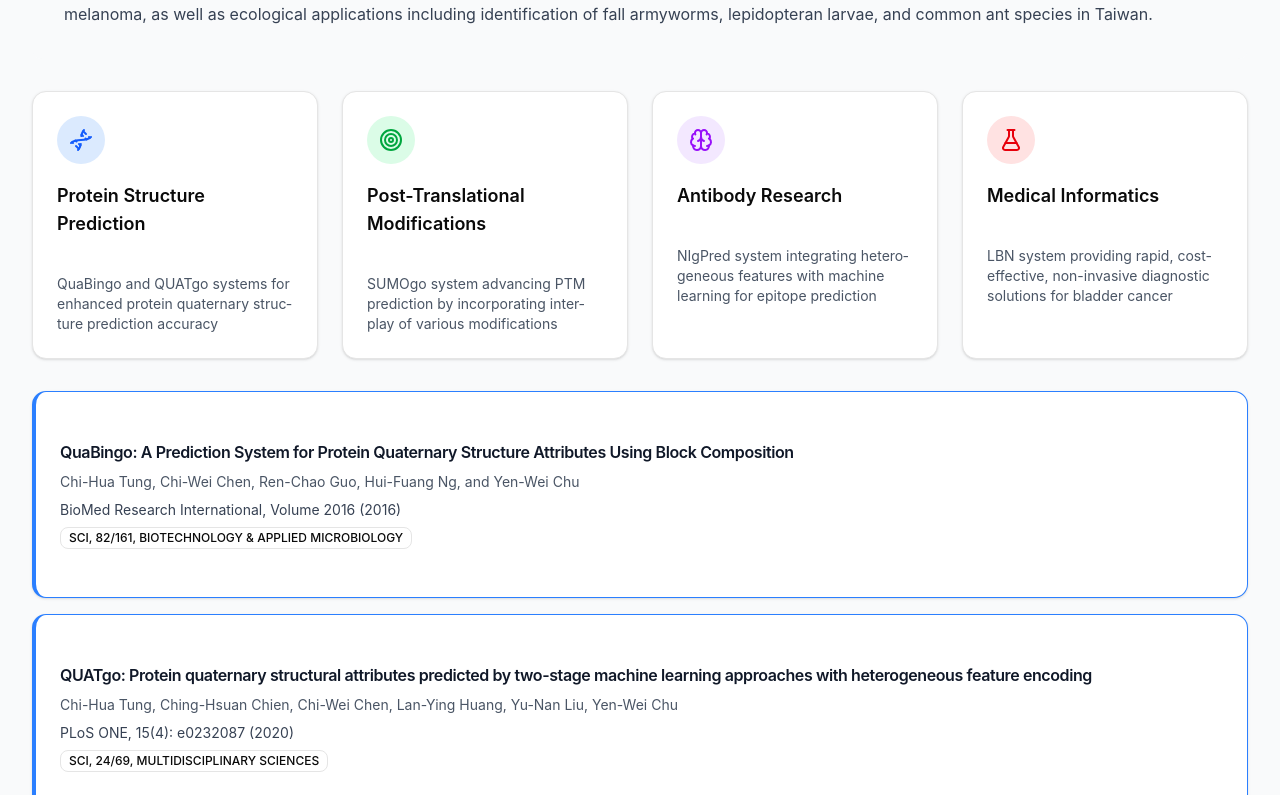
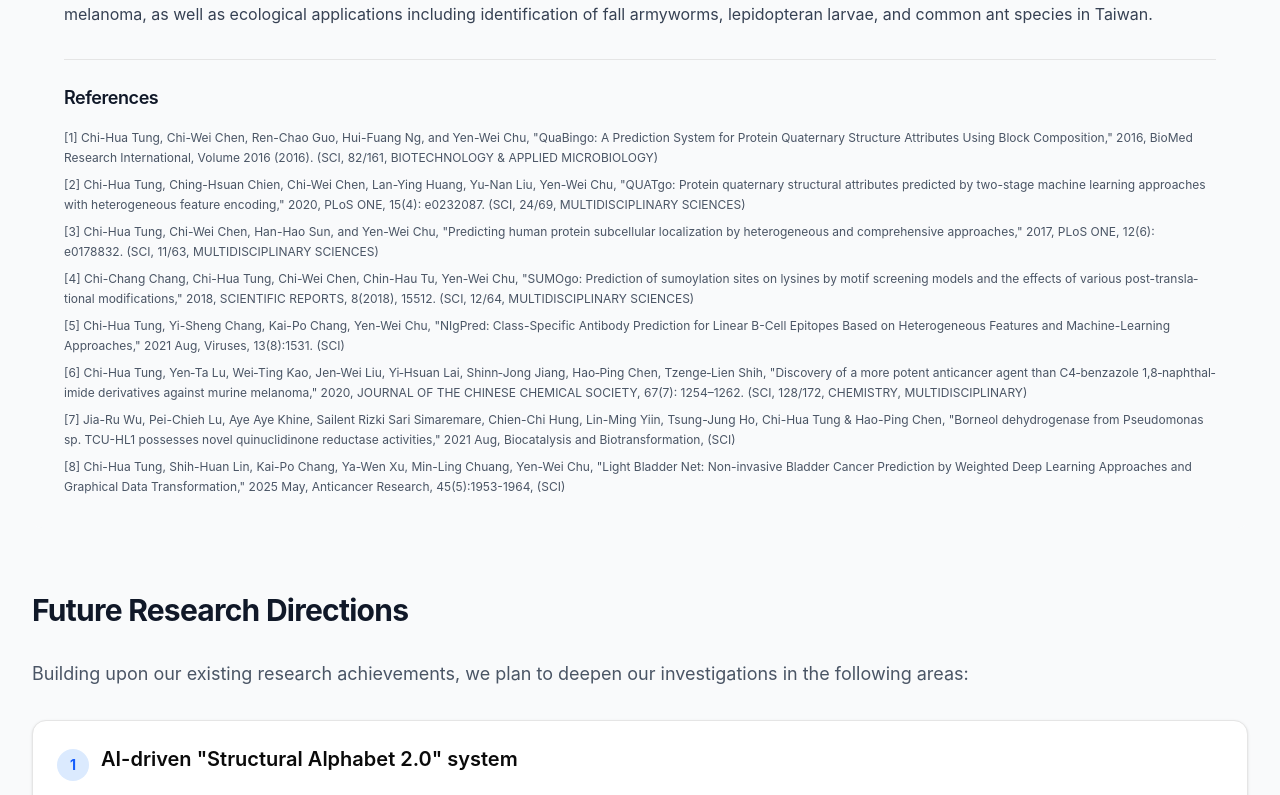
Before and after one commit to Chihuah/Chihuah.github.io, a React (Vite) app: page /research in a window 1280 px wide. Shown: the part 965-1760 px from the top of the page. Built offline with nearby package versions, Linux system fonts and the light colour scheme.

Commit message:
Update Research and Footer

```diff
--- a/src/components/layout/Footer.tsx
+++ b/src/components/layout/Footer.tsx
@@ -54,25 +54,25 @@ const Footer: React.FC = () => {
             <h3 className="text-lg font-semibold mb-4">Academic Resources</h3>
             <div className="space-y-2">
               <a
-                href="https://scholar.google.com"
+                href="https://scholar.google.com.tw/citations?user=cNT1e3wAAAAJ"
                 target="_blank"
                 rel="noopener noreferrer"
                 className="inline-flex items-center space-x-1 text-blue-400 hover:text-blue-300 transition-colors text-sm"
               >
                 <span>Google Scholar</span>
                 <ExternalLink className="w-3 h-3" />
-              </a>
+              </a><br/>
               <a
-                href="https://orcid.org"
+                href="https://orcid.org/0000-0002-7232-312X"
                 target="_blank"
                 rel="noopener noreferrer"
                 className="inline-flex items-center space-x-1 text-blue-400 hover:text-blue-300 transition-colors text-sm"
               >
                 <span>ORCID</span>
                 <ExternalLink className="w-3 h-3" />
-              </a>
+              </a><br/>
               <a
-                href="https://www.researchgate.net"
+                href="https://www.researchgate.net/profile/Chi-Hua-Tung"
                 target="_blank"
                 rel="noopener noreferrer"
                 className="inline-flex items-center space-x-1 text-blue-400 hover:text-blue-300 transition-colors text-sm"
--- a/src/pages/Research.tsx
+++ b/src/pages/Research.tsx
@@ -5,33 +5,6 @@ import { Badge } from '@/components/ui/badge'
 import { Button } from '@/components/ui/button'
 
 const Research: React.FC = () => {
-  const researchHighlights = [
-    {
-      icon: <Dna className="w-6 h-6" />,
-      title: "Protein Structure Prediction",
-      description: "QuaBingo and QUATgo systems for enhanced protein quaternary structure prediction accuracy",
-      color: "bg-blue-100 text-blue-600"
-    },
-    {
-      icon: <Target className="w-6 h-6" />,
-      title: "Post-Translational Modifications",
-      description: "SUMOgo system advancing PTM prediction by incorporating interplay of various modifications",
-      color: "bg-green-100 text-green-600"
-    },
-    {
-      icon: <Brain className="w-6 h-6" />,
-      title: "Antibody Research",
-      description: "NIgPred system integrating heterogeneous features with machine learning for epitope prediction",
-      color: "bg-purple-100 text-purple-600"
-    },
-    {
-      icon: <FlaskConical className="w-6 h-6" />,
-      title: "Medical Informatics",
-      description: "LBN system providing rapid, cost-effective, non-invasive diagnostic solutions for bladder cancer",
-      color: "bg-red-100 text-red-600"
-    }
-  ]
-
   const futureDirections = [
     {
       title: "AI-driven \"Structural Alphabet 2.0\" system",
@@ -90,25 +63,15 @@ const Research: React.FC = () => {
     student: "蔡芷妤"
   }
 
-  const keyPublications = [
-    {
-      title: "QuaBingo: A Prediction System for Protein Quaternary Structure Attributes Using Block Composition",
-      authors: "Chi-Hua Tung, Chi-Wei Chen, Ren-Chao Guo, Hui-Fuang Ng, and Yen-Wei Chu",
-      journal: "BioMed Research International, Volume 2016 (2016)",
-      type: "SCI, 82/161, BIOTECHNOLOGY & APPLIED MICROBIOLOGY"
-    },
-    {
-      title: "QUATgo: Protein quaternary structural attributes predicted by two-stage machine learning approaches with heterogeneous feature encoding",
-      authors: "Chi-Hua Tung, Ching-Hsuan Chien, Chi-Wei Chen, Lan-Ying Huang, Yu-Nan Liu, Yen-Wei Chu",
-      journal: "PLoS ONE, 15(4): e0232087 (2020)",
-      type: "SCI, 24/69, MULTIDISCIPLINARY SCIENCES"
-    },
-    {
-      title: "Light Bladder Net: Non-invasive Bladder Cancer Prediction by Weighted Deep Learning Approaches and Graphical Data Transformation",
-      authors: "Chi-Hua Tung, Shih-Huan Lin, Kai-Po Chang, Ya-Wen Xu, Min-Ling Chuang, Yen-Wei Chu",
-      journal: "Anticancer Research, 45(5):1953-1964 (2025)",
-      type: "SCI"
-    }
+  const references = [
+    "Chi-Hua Tung, Chi-Wei Chen, Ren-Chao Guo, Hui-Fuang Ng, and Yen-Wei Chu, \"QuaBingo: A Prediction System for Protein Quaternary Structure Attributes Using Block Composition,\" 2016, BioMed Research International, Volume 2016 (2016). (SCI, 82/161, BIOTECHNOLOGY & APPLIED MICROBIOLOGY)",
+    "Chi-Hua Tung, Ching-Hsuan Chien, Chi-Wei Chen, Lan-Ying Huang, Yu-Nan Liu, Yen-Wei Chu, \"QUATgo: Protein quaternary structural attributes predicted by two-stage machine learning approaches with heterogeneous feature encoding,\" 2020, PLoS ONE, 15(4): e0232087. (SCI, 24/69, MULTIDISCIPLINARY SCIENCES)",
+    "Chi-Hua Tung, Chi-Wei Chen, Han-Hao Sun, and Yen-Wei Chu, \"Predicting human protein subcellular localization by heterogeneous and comprehensive approaches,\" 2017, PLoS ONE, 12(6): e0178832. (SCI, 11/63, MULTIDISCIPLINARY SCIENCES)",
+    "Chi-Chang Chang, Chi-Hua Tung, Chi-Wei Chen, Chin-Hau Tu, Yen-Wei Chu, \"SUMOgo: Prediction of sumoylation sites on lysines by motif screening models and the effects of various post-translational modifications,\" 2018, SCIENTIFIC REPORTS, 8(2018), 15512. (SCI, 12/64, MULTIDISCIPLINARY SCIENCES)",
+    "Chi-Hua Tung, Yi-Sheng Chang, Kai-Po Chang, Yen-Wei Chu, \"NIgPred: Class-Specific Antibody Prediction for Linear B-Cell Epitopes Based on Heterogeneous Features and Machine-Learning Approaches,\" 2021 Aug, Viruses, 13(8):1531. (SCI)",
+    "Chi-Hua Tung, Yen‐Ta Lu, Wei‐Ting Kao, Jen‐Wei Liu, Yi‐Hsuan Lai, Shinn‐Jong Jiang, Hao‐Ping Chen, Tzenge‐Lien Shih, \"Discovery of a more potent anticancer agent than C4‐benzazole 1,8‐naphthalimide derivatives against murine melanoma,\" 2020, JOURNAL OF THE CHINESE CHEMICAL SOCIETY, 67(7): 1254–1262. (SCI, 128/172, CHEMISTRY, MULTIDISCIPLINARY)",
+    "Jia-Ru Wu, Pei-Chieh Lu, Aye Aye Khine, Sailent Rizki Sari Simaremare, Chien-Chi Hung, Lin-Ming Yiin, Tsung-Jung Ho, Chi-Hua Tung & Hao-Ping Chen, \"Borneol dehydrogenase from Pseudomonas sp. TCU-HL1 possesses novel quinuclidinone reductase activities,\" 2021 Aug, Biocatalysis and Biotransformation, (SCI)",
+    "Chi-Hua Tung, Shih-Huan Lin, Kai-Po Chang, Ya-Wen Xu, Min-Ling Chuang, Yen-Wei Chu, \"Light Bladder Net: Non-invasive Bladder Cancer Prediction by Weighted Deep Learning Approaches and Graphical Data Transformation,\" 2025 May, Anticancer Research, 45(5):1953-1964, (SCI)"
   ]
 
   return (
@@ -149,7 +112,7 @@ const Research: React.FC = () => {
             cost-effective, and non-invasive diagnostic solution for bladder cancer [8].
           </p>
 
-          <p className="text-gray-700 text-wrap leading-relaxed">
+          <p className="text-gray-700 mb-8 text-wrap leading-relaxed">
             In addition to research, we actively engage in industry-academia collaboration, currently developing a convolutional neural
             network-based application for image identification to assess the population of ants within their nests. Moving forward, we aim
             to extend these preliminary outcomes into broader industrial applications in bioinformatics, medical informatics, and AI-driven
@@ -160,37 +123,18 @@ const Research: React.FC = () => {
             for skin melanoma, as well as ecological applications including identification of fall armyworms, lepidopteran larvae, and
             common ant species in Taiwan.
           </p>
-        </div>
 
-        {/* Research Highlights */}
-        <div className="grid grid-cols-1 md:grid-cols-2 lg:grid-cols-4 gap-6 mb-8">
-          {researchHighlights.map((highlight, index) => (
-            <Card key={index} className="hover:shadow-lg transition-shadow">
-              <CardHeader className="pb-3">
-                <div className={`w-12 h-12 rounded-full ${highlight.color} flex items-center justify-center mb-3`}>
-                  {highlight.icon}
-                </div>
-                <CardTitle className="text-lg text-wrap">{highlight.title}</CardTitle>
-              </CardHeader>
-              <CardContent>
-                <p className="text-sm text-gray-600 text-wrap">{highlight.description}</p>
-              </CardContent>
-            </Card>
-          ))}
-        </div>
-
-        {/* Key Publications */}
-        <div className="space-y-4">
-          {keyPublications.map((pub, index) => (
-            <Card key={index} className="border-l-4 border-blue-500">
-              <CardContent className="p-6">
-                <h4 className="font-semibold text-gray-900 mb-2 text-wrap">{pub.title}</h4>
-                <p className="text-sm text-gray-600 mb-2 text-wrap">{pub.authors}</p>
-                <p className="text-sm text-gray-700 mb-1">{pub.journal}</p>
-                <Badge variant="outline" className="text-xs">{pub.type}</Badge>
-              </CardContent>
-            </Card>
-          ))}
+          {/* References */}
+          <div className="border-t pt-6">
+            <h4 className="text-lg font-semibold text-gray-900 mb-4">References</h4>
+            <div className="space-y-2">
+              {references.map((ref, index) => (
+                <p key={index} className="text-xs text-gray-600 text-wrap leading-relaxed">
+                  [{index + 1}] {ref}
+                </p>
+              ))}
+            </div>
+          </div>
         </div>
       </section>
 
```
